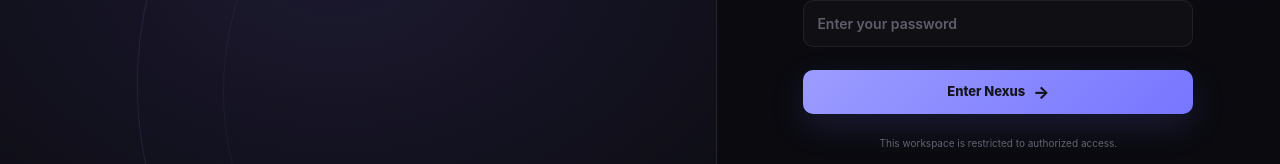
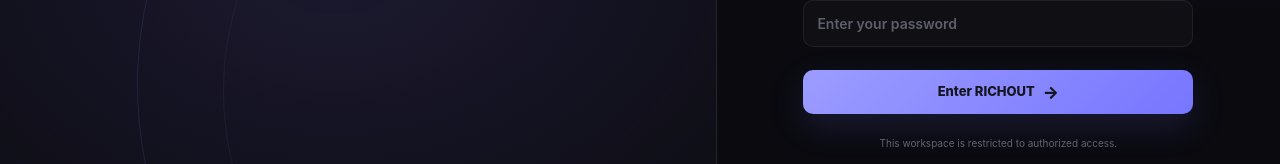
Before and after one commit to hediKS7/ai-agent, a Next.js app in the folder frontend/: page / in a window 1280 px wide. Shown: the part 448-612 px from the top of the page. Built offline with nearby package versions, Linux system fonts and the light colour scheme; no server answers.

Commit message:
Fix remaining Nexus reference on login button

```diff
--- a/frontend/components/auth/login-gate.tsx
+++ b/frontend/components/auth/login-gate.tsx
@@ -59,7 +59,7 @@
         <label>Email address<input autoComplete="email" type="email" value={email} onChange={(event) => setEmail(event.target.value)} placeholder="you@example.com" required /></label>
         <label>Password<input autoComplete="current-password" type="password" value={password} onChange={(event) => setPassword(event.target.value)} placeholder="Enter your password" required /></label>
         {error && <p className="login-error" role="alert"><span>!</span>{error}</p>}
-        <button className="login-button" type="submit">Enter Nexus <span>&rarr;</span></button>
+        <button className="login-button" type="submit">Enter RICHOUT <span>&rarr;</span></button>
         <p className="login-card__help">This workspace is restricted to authorized access.</p>
       </form>
     </section>
```
